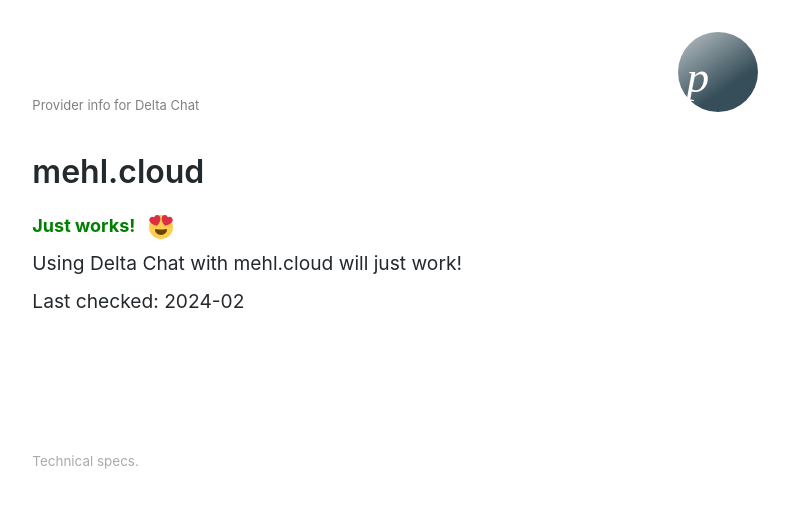
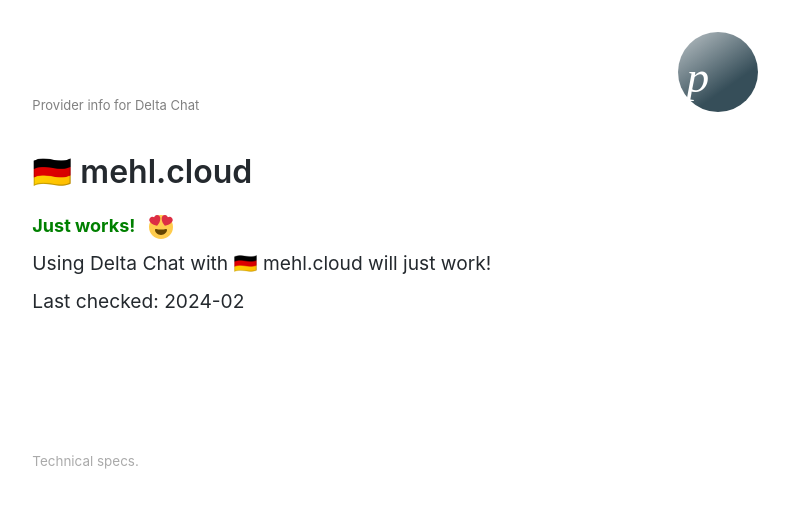
Before and after one commit to deltachat/provider-db, a Jekyll site: the page built from _providers/mehl.cloud.md, in a window 1280 px wide. Shown: the top 508 px of the page, without its empty margins (213-1002 px from the left). Built offline with Jekyll 4.4.1, drawn with Linux system fonts in a browser that asks for light colours.

```diff
--- a/_providers/mehl.cloud.md
+++ b/_providers/mehl.cloud.md
@@ -1,5 +1,5 @@
 ---
-name: mehl.cloud
+name: 🇩🇪 mehl.cloud
 status: OK
 domains:
   - mehl.cloud
```
